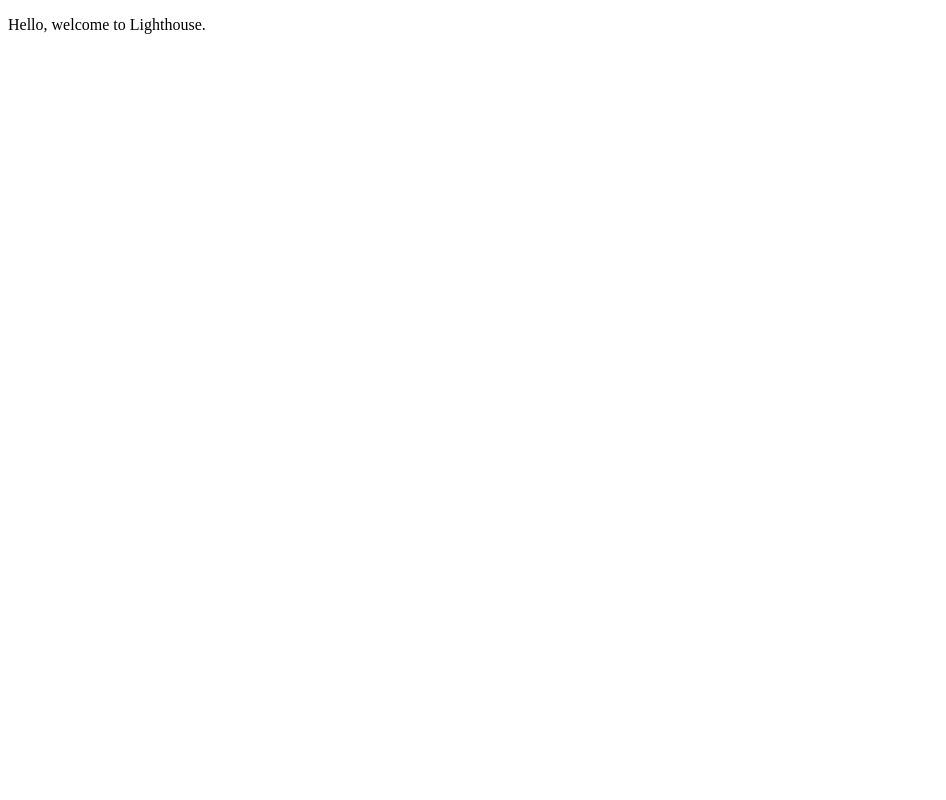
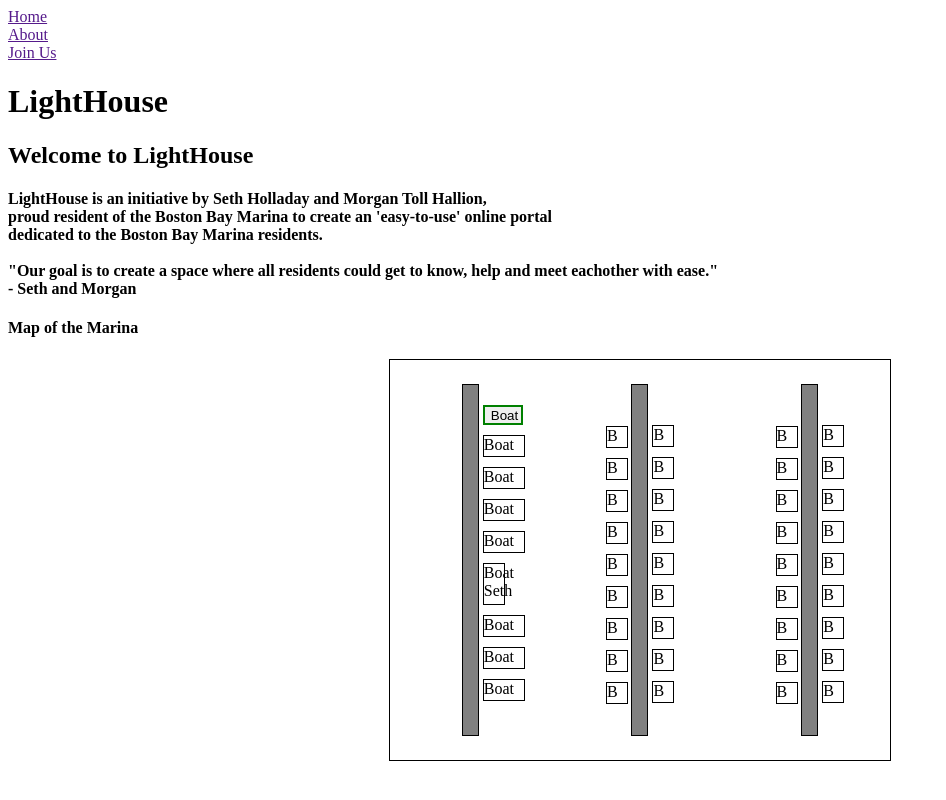
Before and after one commit to sholladay/lighthouse, a website: page index.html in a window 1280 px wide. Shown: the whole page, without its empty margins (0-946 px from the left). Drawn offline with Linux system fonts and the light colour scheme.

Commit message:
added code to html, css and js files

```diff
--- a/index.html
+++ b/index.html
@@ -1,11 +1,184 @@
 <!DOCTYPE html>
-<html lang="en-US">
-    <head>
-        <meta charset="utf-8">
-        <title>Lighthouse | Community of Boston Bay Marina</title>
-        <script type="module" src="./index.js"></script>
-    </head>
-    <body>
-        <p>Hello, welcome to Lighthouse.<p>
-    </body>
+<html lang="en">
+
+<head>
+    <meta charset="UTF-8">
+    <meta name="viewport" content="width=device-width, initial-scale=1.0">
+    <meta http-equiv="X-UA-Compatible" content="ie=edge">
+    <link rel="stylesheet" href="style.css">
+    <title>LightHouse</title>
+</head>
+
+<body>
+    <header>
+        <nav>
+            <ul>
+                <li class="home"><a href="">Home</a></li>
+                <li class="about"><a href="">About</a></li>
+                <li class="join-us"><a href="">Join Us</a></li>
+            </ul>
+        </nav>
+        <h1>LightHouse</h1>
+        <h2>Welcome to LightHouse</h2>
+        <h4>LightHouse is an initiative by Seth Holladay and Morgan Toll Hallion, <br>
+            proud resident of the Boston Bay Marina to create an 'easy-to-use' online portal <br>
+            dedicated to the Boston Bay Marina residents. <br><br>
+            "Our goal is to create a space where all residents could get to know, help and meet eachother with ease."
+            <br>
+            - Seth and Morgan</h4>
+    </header>
+    <h4>Map of the Marina</h4>
+    <div class="boxed">
+        <div class="dock">
+            <button class="button">
+                Boat
+            </button>
+            <div class="boat">
+                Boat
+            </div>
+            <div class="boat">
+                Boat
+            </div>
+            <div class="boat">
+                Boat
+            </div>
+            <div class="boat">
+                Boat
+            </div>
+            <div class="boat-seth">
+                Boat Seth
+            </div>
+            <div class="boat">
+                Boat
+            </div>
+            <div class="boat">
+                Boat
+            </div>
+            <div class="boat">
+                Boat
+            </div>
+        </div>
+        <br>
+        <div class="container">
+            <div class="boat2a">
+                B
+            </div>
+            <div class="boat2a">
+                B
+            </div>
+            <div class="boat2a">
+                B
+            </div>
+            <div class="boat2a">
+                B
+            </div>
+            <div class="boat2a">
+                B
+            </div>
+            <div class="boat2a">
+                B
+            </div>
+            <div class="boat2a">
+                B
+            </div>
+            <div class="boat2a">
+                B
+            </div>
+            <div class="boat2a">
+                B
+            </div>
+        </div>
+        <div class="dock">
+            <div class="boat2">
+                B
+            </div>
+            <div class="boat2">
+                B
+            </div>
+            <div class="boat2">
+                B
+            </div>
+            <div class="boat2">
+                B
+            </div>
+            <div class="boat2">
+                B
+            </div>
+            <div class="boat2">
+                B
+            </div>
+            <div class="boat2">
+                B
+            </div>
+            <div class="boat2">
+                B
+            </div>
+            <div class="boat2">
+                B
+            </div>
+        </div>
+        <br>
+        <div class="container">
+            <div class="boat3a">
+                B
+            </div>
+            <div class="boat3a">
+                B
+            </div>
+            <div class="boat3a">
+                B
+            </div>
+            <div class="boat3a">
+                B
+            </div>
+            <div class="boat3a">
+                B
+            </div>
+            <div class="boat3a">
+                B
+            </div>
+            <div class="boat3a">
+                B
+            </div>
+            <div class="boat3a">
+                B
+            </div>
+            <div class="boat3a">
+                B
+            </div>
+        </div>
+        <div class="dock">
+            <div class="boat2">
+                B
+            </div>
+            <div class="boat2">
+                B
+            </div>
+            <div class="boat2">
+                B
+            </div>
+            <div class="boat2">
+                B
+            </div>
+            <div class="boat2">
+                B
+            </div>
+            <div class="boat2">
+                B
+            </div>
+            <div class="boat2">
+                B
+            </div>
+            <div class="boat2">
+                B
+            </div>
+            <div class="boat2">
+                B
+            </div>
+        </div>
+    </div>
+
+    <script src="./index.js"></script>
+</body>
+
 </html>
--- a/index.js
+++ b/index.js
@@ -1 +1,10 @@
-console.log('Hello, World!');
+//document.querySelector('.button').addEventListener('click', (evt) => {
+    //alert('Boat was clicked!');
+//});
+
+
+document.querySelectorAll('.boat').forEach((elem) => {
+    elem.addEventListener('click', () => {
+        alert('It Works!')
+    });
+});
--- /dev/null
+++ b/style.css
@@ -0,0 +1,88 @@
+ul {
+    list-style-type: none;
+    margin: 0;
+    padding: 0;
+}
+
+.boxed {
+    border: 1px solid black;
+    height: 400px;
+    width: 400px;
+    display: flex;
+    justify-content: space-around;
+    align-items: center;
+    margin: auto;
+    padding-left: 50px;
+    padding-right: 50px;
+
+}
+
+.dock {
+    border: 1px solid black;
+    height: 350px;
+    width: 15px;
+    background-color: grey;
+}
+
+.button {
+    border: 2px solid green;
+    height: 20px;
+    width: 40px;
+    position: relative;
+    left: 20px;
+    top: 10px;
+    margin-top: 10px;
+}
+
+.button:hover {
+    background-color: tomato;
+    color: black;
+}
+
+.boat {
+    border: 1px solid black;
+    height: 20px;
+    width: 40px;
+    position: relative;
+    left: 20px;
+    top: 10px;
+    margin-top: 10px;
+}
+
+.boat-seth {
+    border: 1px solid black;
+    height: 40px;
+    width: 20px;
+    position: relative;
+    left: 20px;
+    top: 10px;
+    margin-top: 10px;
+}
+
+.boat2a {
+    border: 1px solid black;
+    height: 20px;
+    width: 20px;
+    position: relative;
+    left: 40px;
+    margin-top: 10px;
+}
+
+.boat2 {
+    border: 1px solid black;
+    height: 20px;
+    width: 20px;
+    position: relative;
+    left: 20px;
+    top: 30px;
+    margin-top: 10px;
+}
+
+.boat3a {
+    border: 1px solid black;
+    height: 20px;
+    width: 20px;
+    position: relative;
+    left: 40px;
+    margin-top: 10px;
+}
```
